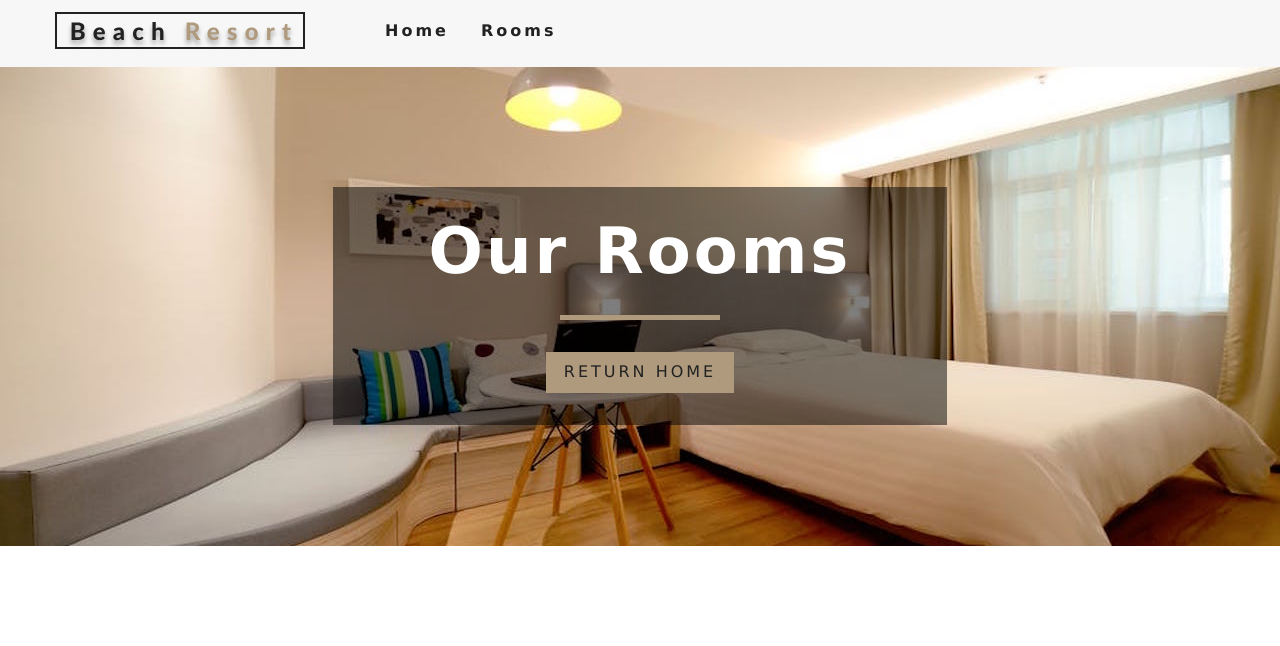
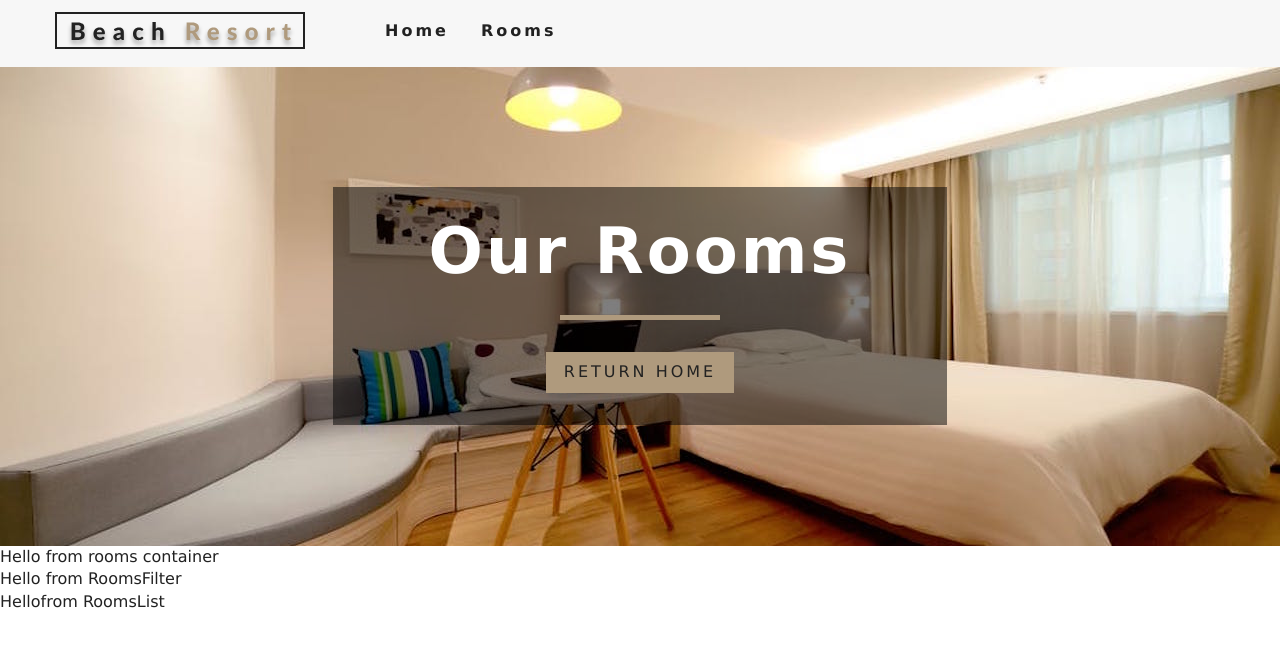
Before and after one commit to joshnho/resort, a React (Create React App) app: page /rooms in a window 1280 px wide. Shown: the top 646 px of the page. Built offline with nearby package versions, Linux system fonts and the light colour scheme.

Commit message:
added roomscontainer, roomslist, roomsfilter components

```diff
--- /dev/null
+++ b/src/components/RoomContainer.js
@@ -0,0 +1,16 @@
+import React from 'react'
+import RoomsFilter from './RoomsFilter'
+import RoomsList from './RoomsList'
+import {RoomConsumer} from '../context'
+import Loading from './Loading'
+
+export default function RoomContainer() {
+    return (
+
+        <div>
+            Hello from rooms container
+            <RoomsFilter />
+            <RoomsList />
+        </div>
+    )
+}
--- /dev/null
+++ b/src/components/RoomsFilter.js
@@ -0,0 +1,9 @@
+import React from 'react'
+
+export default function RoomsFilter() {
+    return (
+        <div>
+           Hello from RoomsFilter
+        </div>
+    )
+}
--- /dev/null
+++ b/src/components/RoomsList.js
@@ -0,0 +1,9 @@
+import React from 'react'
+
+export default function RoomsList() {
+    return (
+        <div>
+            Hellofrom RoomsList
+        </div>
+    )
+}
--- a/src/pages/Rooms.js
+++ b/src/pages/Rooms.js
@@ -2,14 +2,18 @@ import React from 'react'
 import Hero from '../components/Hero'
 import Banner from '../components/Banner'
 import {Link} from 'react-router-dom'
+import RoomContainer from '../components/RoomContainer'
 
 const Rooms = () => {
     return (
-        <Hero hero="roomsHero">
-            <Banner title='Our Rooms'>
-                <Link to='/' className='btn-primary'>return home</Link>
-            </Banner>
-        </Hero>
+        <>
+            <Hero hero="roomsHero">
+                <Banner title='Our Rooms'>
+                    <Link to='/' className='btn-primary'>return home</Link>
+                </Banner>
+            </Hero>
+            <RoomContainer />
+        </>
     )
 }
 
```
